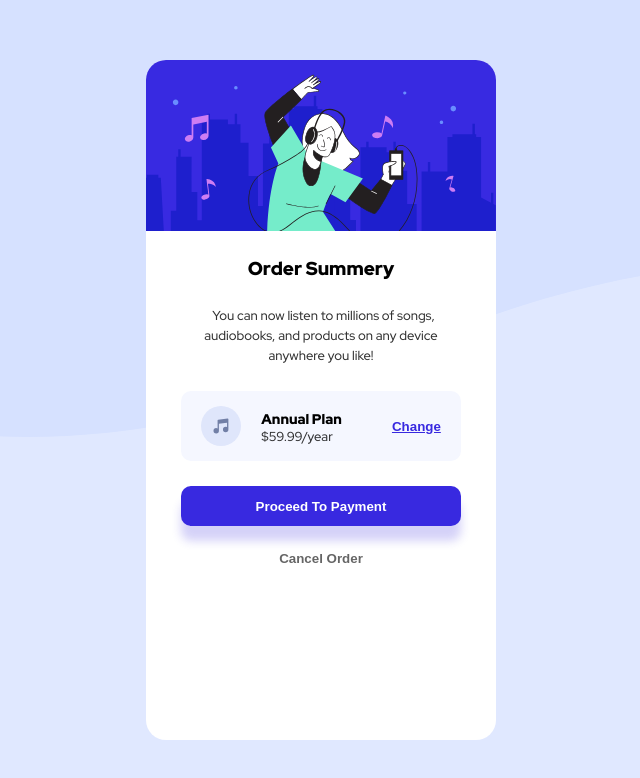
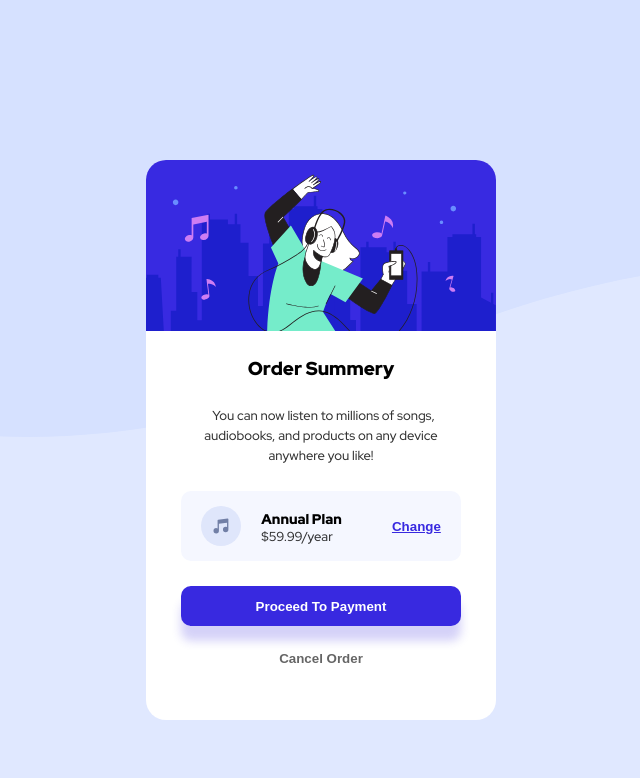
Before and after one commit to MB-Suliman/order-summary-component-main, a plain HTML site: page index.html in a window 1280 px wide. Shown: the whole page, without its empty margins (319-959 px from the left). Drawn offline with Linux system fonts and the light colour scheme.

Commit message:
Update style-desktop.css

```diff
--- a/CSS/style-desktop.css
+++ b/CSS/style-desktop.css
@@ -29,7 +29,7 @@
         background-color: var(--FirstMainColor, #f5f7ff);
         display: grid;
         grid-template-columns: auto 350px auto;
-        grid-template-rows: 60px calc(100% - 120px) 60px;
+        grid-template-rows: 160px auto 80px;
     }
     .main {
         grid-area: 2 / 2 / 3 / 3;
```
